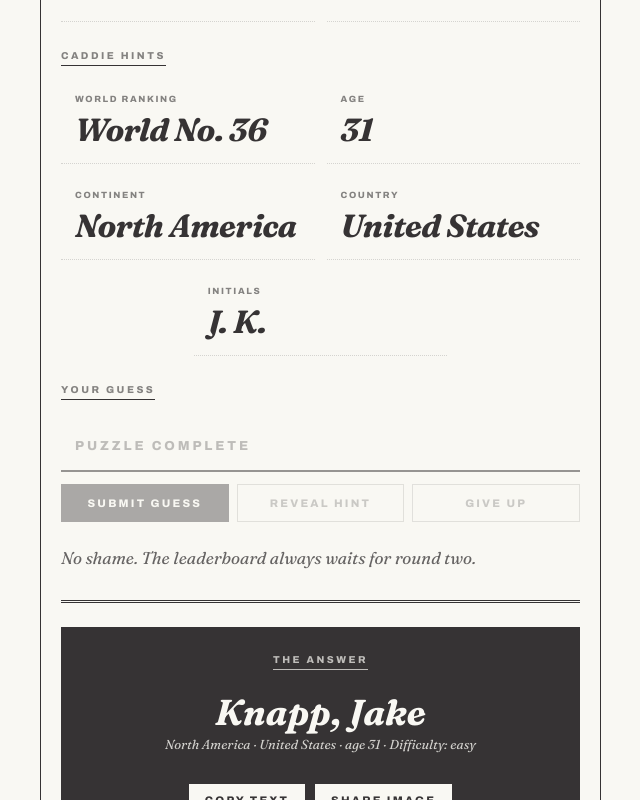
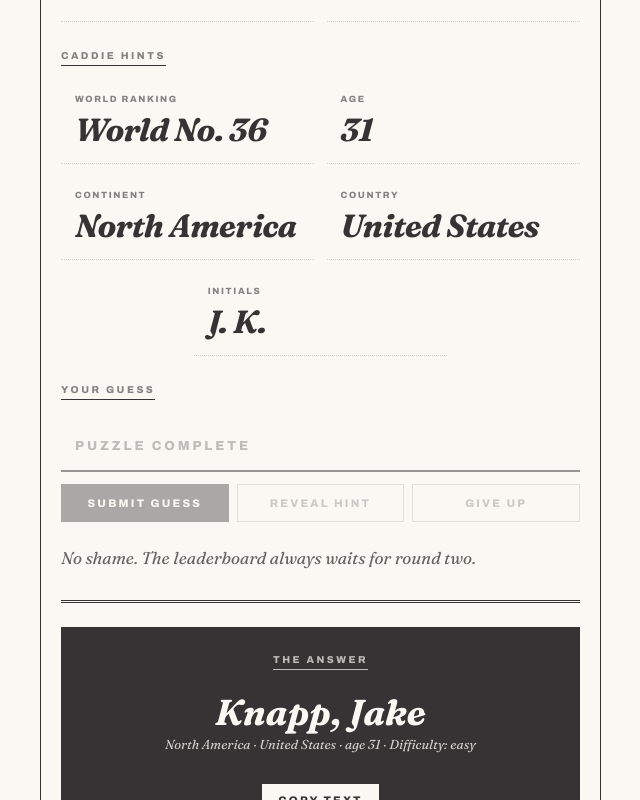
Before and after one commit to rosiekipling/pardle, a React (Vite) app: page / in a window 1280 px wide. Both pictures are taken after a click on the button "GIVE UP". Shown: the part 730-1530 px from the top of the page, without its empty margins (320-960 px from the left). Built offline with nearby package versions, Linux system fonts and the light colour scheme.

Commit message:
hide share image button on desktop

```diff
--- a/src/components/Game.tsx
+++ b/src/components/Game.tsx
@@ -691,9 +691,11 @@ export default function Game() {
                 <button className="share-btn" onClick={handleShare}>
                   Copy Text
                 </button>
-                <button className="share-btn" onClick={handleShareImage}>
-                  Share Image
-                </button>
+                {typeof navigator !== "undefined" && "share" in navigator && (
+                  <button className="share-btn" onClick={handleShareImage}>
+                    Share Image
+                  </button>
+                )}
               </div>
             </div>
           )}
```
